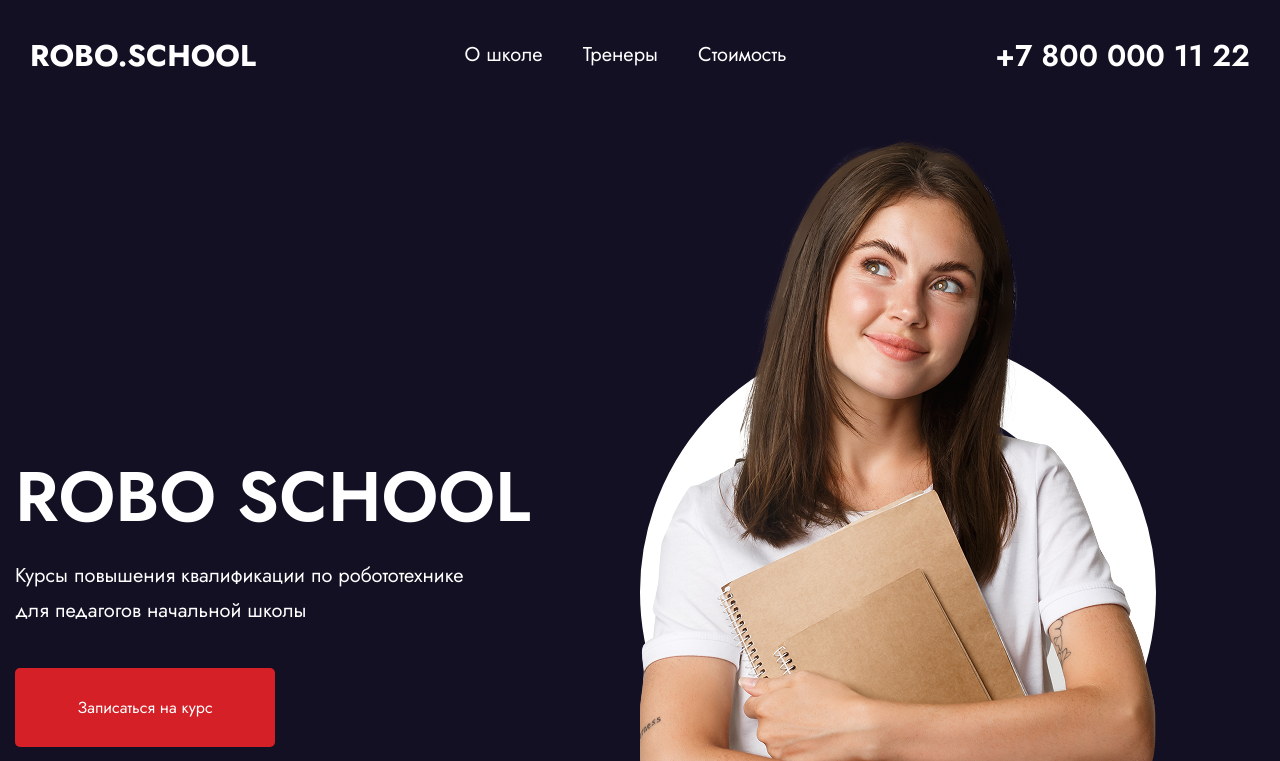
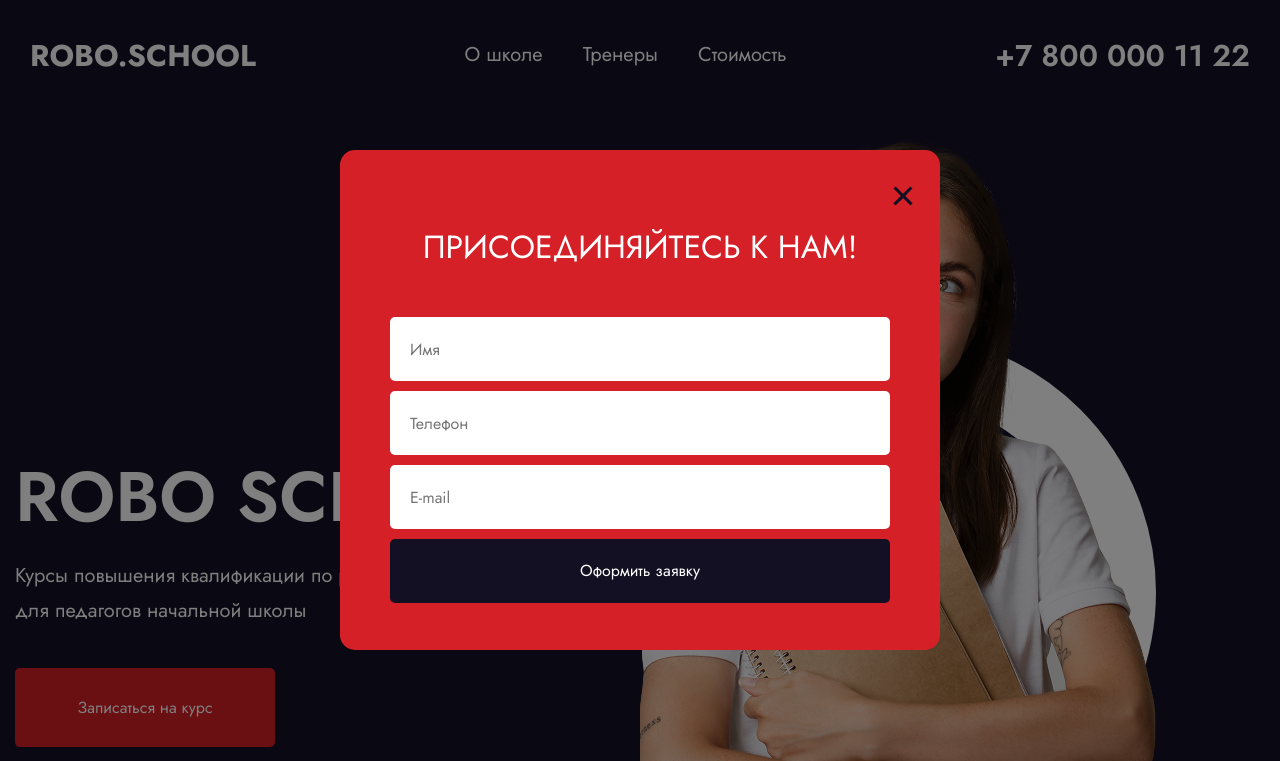
Before and after one commit to gnarrik/learning, a plain HTML site: page index.html in a window 1280 px wide. Both pictures are taken after a click on the button "Записаться на курс". Shown: the top 761 px of the page. Drawn offline with nearby package versions, Linux system fonts and the light colour scheme.

Commit message:
Добавлено модальное окно, маска для телефона

```diff
--- a/index.html
+++ b/index.html
@@ -32,7 +32,7 @@
                         <dt class="promo-info-term">Robo School</dt>
                         <dd class="promo-info-definition">Курсы повышения квалификации по робототехнике для педагогов начальной школы</dd>
                     </dl>
-                    <button type="button" class="promo-info-button button">Записаться на курс</button>
+                    <button type="button" class="promo-info-button button open-modal-button">Записаться на курс</button>
                 </div>
                 <div class="promo-image">
                     <img src="./images/female with a student book.png" alt="female with a student book" class="promo-image-female">
@@ -149,9 +149,9 @@
                         <div class="price-item-name">– PRO –</div>
                         <dl class="price-list-inner">
                             <dt class="price-inner-term">20.000 &#8381;</dt>
-                            <dd class="price-inner-definition">УМК по робототехнике и программированию</dd>
+                            <dd class="price-inner-definition">Полный УМК</dd>
                         </dl>
-                        <button type="button" class="price-button button">Оставить заявку</button>
+                        <button type="button" class="price-button button open-modal-button">Оставить заявку</button>
                     </li>
                     <li class="price-item">
                         <div class="price-item-name">– ROBO –</div>
@@ -159,15 +159,15 @@
                             <dt class="price-inner-term">15.000 &#8381;</dt>
                             <dd class="price-inner-definition">УМК по робототехнике</dd>
                         </dl>
-                        <button type="button" class="price-button button">Оставить заявку</button>
+                        <button type="button" class="price-button button open-modal-button">Оставить заявку</button>
                     </li>
                     <li class="price-item">
                         <div class="price-item-name">– PROG –</div>
                         <dl class="price-list-inner">
-                            <dt class="price-inner-term">10.000 &#8381</dt>
+                            <dt class="price-inner-term">10.000 &#8381;</dt>
                             <dd class="price-inner-definition">УМК по программированию</dd>
                         </dl>
-                        <button type="button" class="price-button button">Оставить заявку</button>
+                        <button type="button" class="price-button button open-modal-button">Оставить заявку</button>
                     </li>
                 </ul>
             </div>
@@ -185,13 +185,14 @@
                 <div class="registration-form">
                     <form action="" class="">
                         <input type="text" placeholder="Имя" class="registration-form-item">
-                        <input type="tel" placeholder="Телефон" class="registration-form-item">
+                        <input type="tel" placeholder="Телефон" class="registration-form-item" id='registration-phone'>
                         <input type="email" placeholder="E-mail" class="registration-form-item">
                         <button type="submit" class="registration-form-button button">Оформить заявку</button>
                     </form>
                 </div>
             </div>
         </section>
+
     </main>
     <footer class="footer">
         <div class="footer-container">
@@ -203,6 +204,22 @@
                 <a href="tel:+78000001122" class="phone-number">+7 800 000 11 22</a>
             </div>
         </div>
+         <div class="modal-container">
+            <div class="modal-window">
+                    <span class='close-modal'>&times;</span>
+                <h3>Присоединяйтесь к нам!</h3>
+                <form>
+                    <input type="text" placeholder="Имя" class="registration-form-item">
+                    <input type="tel" placeholder="Телефон" class="registration-form-item">
+                    <input type="email" placeholder="E-mail" class="registration-form-item">
+                    <button type="submit" class="registration-form-button button registration-phone">Оформить заявку</button>
+                </form>
+            </div>
+        </div>
     </footer>
+
+    <script src="https://cdnjs.cloudflare.com/ajax/libs/imask/7.6.1/imask.min.js" integrity="sha512-+3RJc0aLDkj0plGNnrqlTwCCyMmDCV1fSYqXw4m+OczX09Pas5A/U+V3pFwrSyoC1svzDy40Q9RU/85yb/7D2A==" crossorigin="anonymous" referrerpolicy="no-referrer"></script>
+    <script src="modal.js"></script>
+    <script src="mask.js"></script>
 </body>
 </html>
--- /dev/null
+++ b/mask.js
@@ -0,0 +1,3 @@
+IMask(document.querySelector('#registration-phone'), {
+	mask: '+{7}-(000)-000-00-00',
+});
--- /dev/null
+++ b/modal.js
@@ -0,0 +1,27 @@
+const modalContainer = document.querySelector('.modal-container');
+const openModalButtons = document.querySelectorAll('.open-modal-button');
+const closeModalButton = document.querySelector('.close-modal');
+
+openModalButtons.forEach(btn => btn.addEventListener('click', openModal));
+
+function openModal() {
+	modalContainer.style.opacity = 1;
+	modalContainer.style.pointerEvents = 'all';
+	closeModalButton.addEventListener('click', closeModalByButton);
+	modalContainer.addEventListener('click', closeModalHandle);
+}
+
+function closeModalByButton() {
+	modalContainer.style.opacity = 0;
+	modalContainer.style.pointerEvents = 'none';
+	modalContainer.removeEventListener('click', closeModalByButton);
+	modalContainer.removeEventListener('click', closeModalHandle);
+}
+
+function closeModalHandle(event) {
+	if (event.target === modalContainer) {
+		modalContainer.style.opacity = 0;
+		modalContainer.style.pointerEvents = 'none';
+		modalContainer.removeEventListener('click', closeModalHandle);
+	}
+}
--- a/styles.css
+++ b/styles.css
@@ -3,24 +3,24 @@
 } */
 
 @font-face {
-  font-family: "Jost";
-  src: url("./fonts/Jost-Bold.woff2") format("woff2");
+	font-family: 'Jost';
+	src: url('./fonts/Jost-Bold.woff2') format('woff2');
 	font-weight: 700;
 	font-style: normal;
 	font-display: swap;
 }
 
 @font-face {
-  font-family: "Jost";
-  src: url("./fonts/Jost-SemiBold.woff2") format("woff2");
+	font-family: 'Jost';
+	src: url('./fonts/Jost-SemiBold.woff2') format('woff2');
 	font-weight: 600;
 	font-style: normal;
 	font-display: swap;
 }
 
 @font-face {
-  font-family: "Jost";
-  src: url("./fonts/Jost-Regular.woff2") format("woff2");
+	font-family: 'Jost';
+	src: url('./fonts/Jost-Regular.woff2') format('woff2');
 	font-weight: 400;
 	font-style: normal;
 	font-display: swap;
@@ -127,7 +127,7 @@ body {
 	--section-padding-block: 150px;
 
 	/* Задаем основные шрифты */
-  --font-family-base: "Jost", sans-serif;
+	--font-family-base: 'Jost', sans-serif;
 
 	/* Задаем параметры контейнера */
 	--container-width: 1300px;
@@ -356,7 +356,7 @@ p.text {
 	padding-top: 20px;
 }
 .about-profit-term.remark::after {
-  content: "";
+	content: '';
 	display: inline-block; /* или block, в зависимости от контекста */
 	position: absolute;
 	width: 24px;
@@ -380,6 +380,14 @@ p.text {
 .coaches-list {
 	display: flex;
 	justify-content: space-between;
+}
+
+.coaches-item {
+	transition-duration: var(--transition-duration);
+}
+
+.coaches-item:hover {
+	scale: 1.1;
 }
 
 .coaches-term-text {
@@ -490,6 +498,71 @@ footer {
 	display: flex;
 	justify-content: space-between;
 	width: 95vw;
+}
+
+/* Стили модального окна */
+.modal-container {
+	position: fixed;
+	top: 0;
+	left: 0;
+	width: 100%;
+	height: 100%;
+	display: flex;
+	justify-content: center;
+	align-items: center;
+	background-color: rgba(0, 0, 0, 0.5);
+	opacity: 0;
+	pointer-events: none;
+	transition: all 0.2s ease-in;
+}
+
+.modal-window {
+	position: relative;
+	max-width: 600px;
+	width: 100%;
+	max-height: 500px;
+	height: 100%;
+	padding: 1rem 2rem;
+	border-radius: calc(var(--border-radius) * 3);
+	background-color: var(--color-red);
+	color: var(--color-dark);
+	display: flex;
+	flex-direction: column;
+	justify-content: center;
+	align-items: center;
+}
+
+.modal-window > h3 {
+	color: var(--color-light);
+	font-size: 2rem;
+	font-weight: normal;
+}
+
+.close-modal {
+	position: absolute;
+	top: 2rem;
+	right: 2rem;
+}
+
+.close-modal::before,
+.close-modal::after {
+	content: '';
+	position: absolute;
+	top: 50%;
+	left: 50%;
+	width: 1.5rem;
+	height: 0.2rem;
+	background-color: currentColor;
+	transform: translate(-50%, -50%) rotate(45deg);
+}
+
+.close-modal::after {
+	transform: translate(-50%, -50%) rotate(-45deg);
+}
+
+.close-modal:hover {
+	opacity: 0.5;
+	cursor: default;
 }
 
 /* Медиа-запросы для адаптации */
```
Lines whose indentation alone changed are shown as unchanged.
